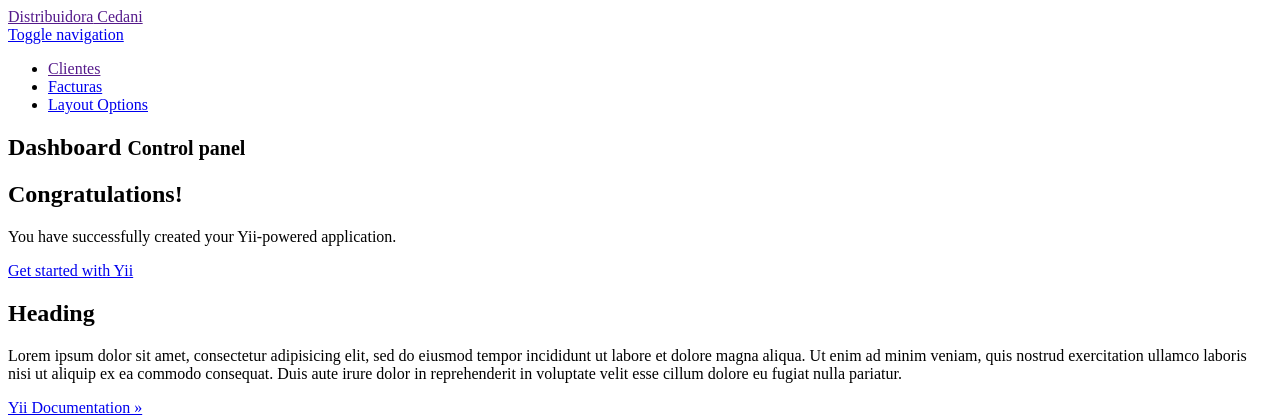
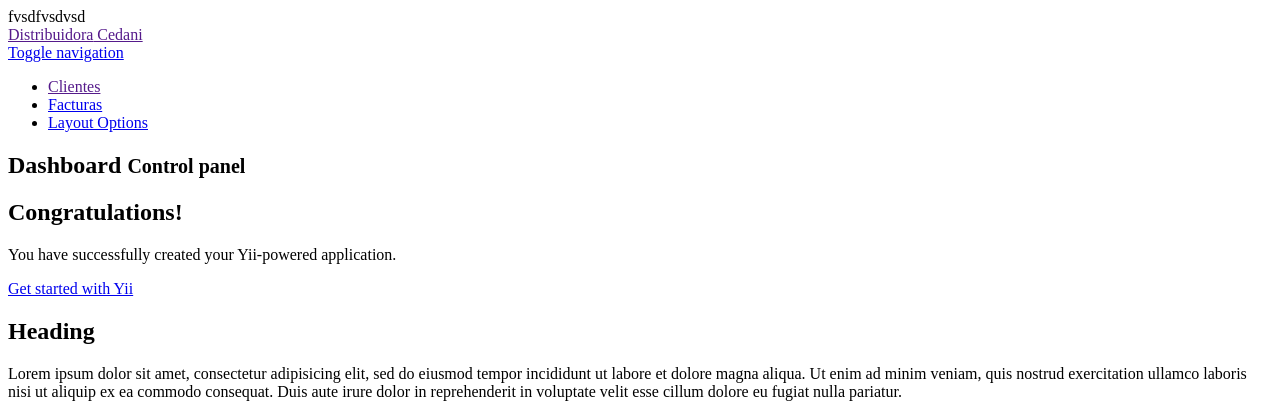
Before and after one commit to Encouver/cedani, a Yii app: template backend/views/site/index.php in a window 1280 px wide. Shown: the top 418 px of the page. Run offline with PHP 8.4 and a stand-in for Yii, Linux system fonts and the light colour scheme; the template is opened without the code that fills it, so the values that code supplies are empty; some libraries are stand-ins or nearby versions.

Commit message:
main
main

```diff
--- a/backend/views/layouts/main.php
+++ b/backend/views/layouts/main.php
@@ -24,7 +24,7 @@ AppAsset::register($this);
     <?php $this->beginBody() ?>
     <div class="wraper">
     <div class="header">
-
+      fvsdfvsdvsd
         <?php
       /*
             NavBar::begin([
@@ -65,8 +65,7 @@ AppAsset::register($this);
           <div class="navbar-custom-menu">
             <ul class="nav navbar-nav">
               <!-- Messages: style can be found in dropdown.less-->
-<?php
-/*
+<?php /*
               <li class="dropdown messages-menu">
                 <a href="#" class="dropdown-toggle" data-toggle="dropdown">
                   <i class="fa fa-envelope-o"></i>
@@ -308,8 +307,7 @@ AppAsset::register($this);
         <!-- sidebar: style can be found in sidebar.less -->
         <section class="sidebar">
           <!-- Sidebar user panel -->
-<?php
-/*
+<?php /*
           <div class="user-panel">
             <div class="pull-left image">
               <img src="dist/img/user2-160x160.jpg" class="img-circle" alt="User Image" />
@@ -464,8 +462,7 @@ AppAsset::register($this);
             <li><a href="#"><i class="fa fa-circle-o text-warning"></i> Warning</a></li>
             <li><a href="#"><i class="fa fa-circle-o text-info"></i> Information</a></li>
           </ul>
-*/
-          ?>
+*/ ?>
             <ul class="sidebar-menu">
             <li class="treeview">
               <a href="">
```
